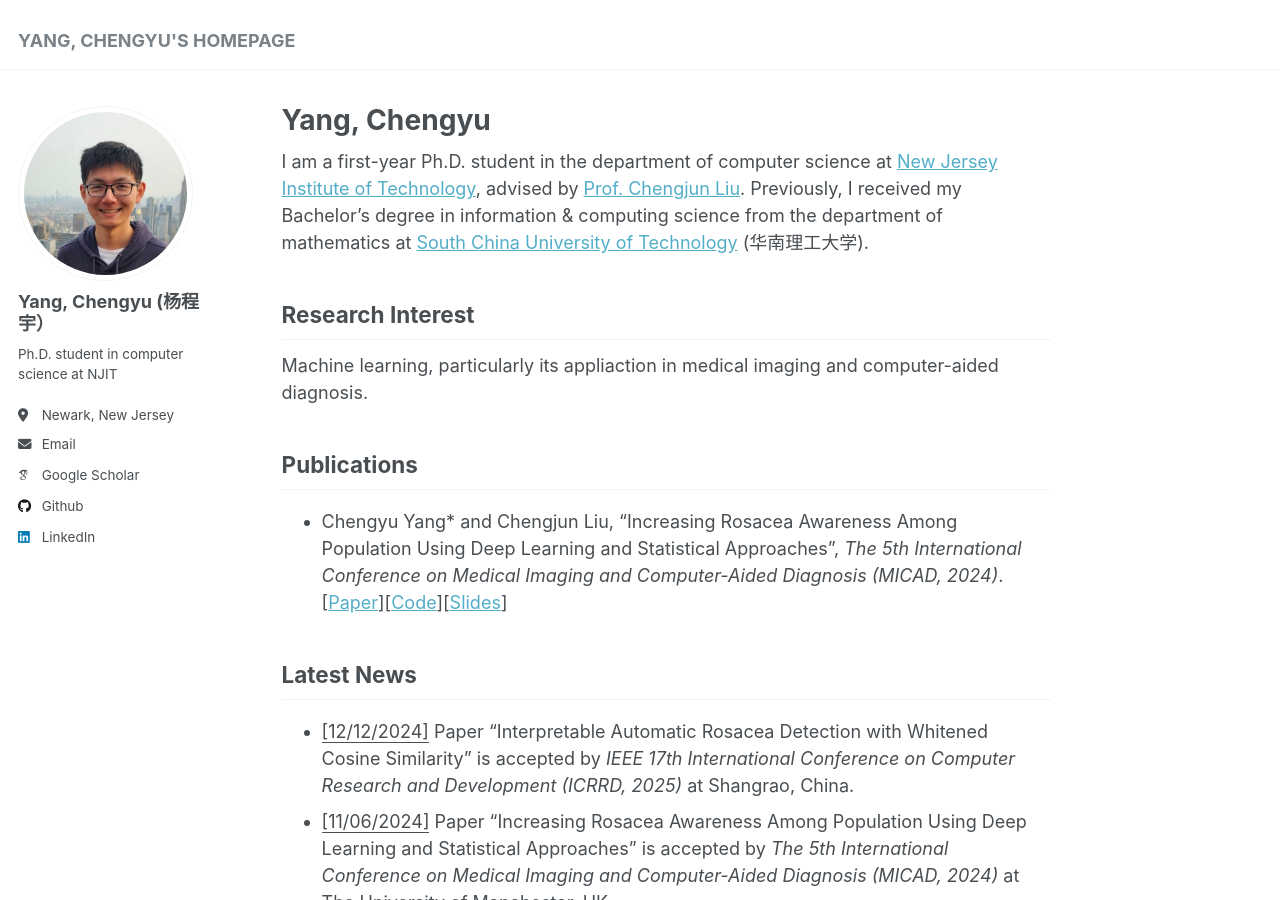
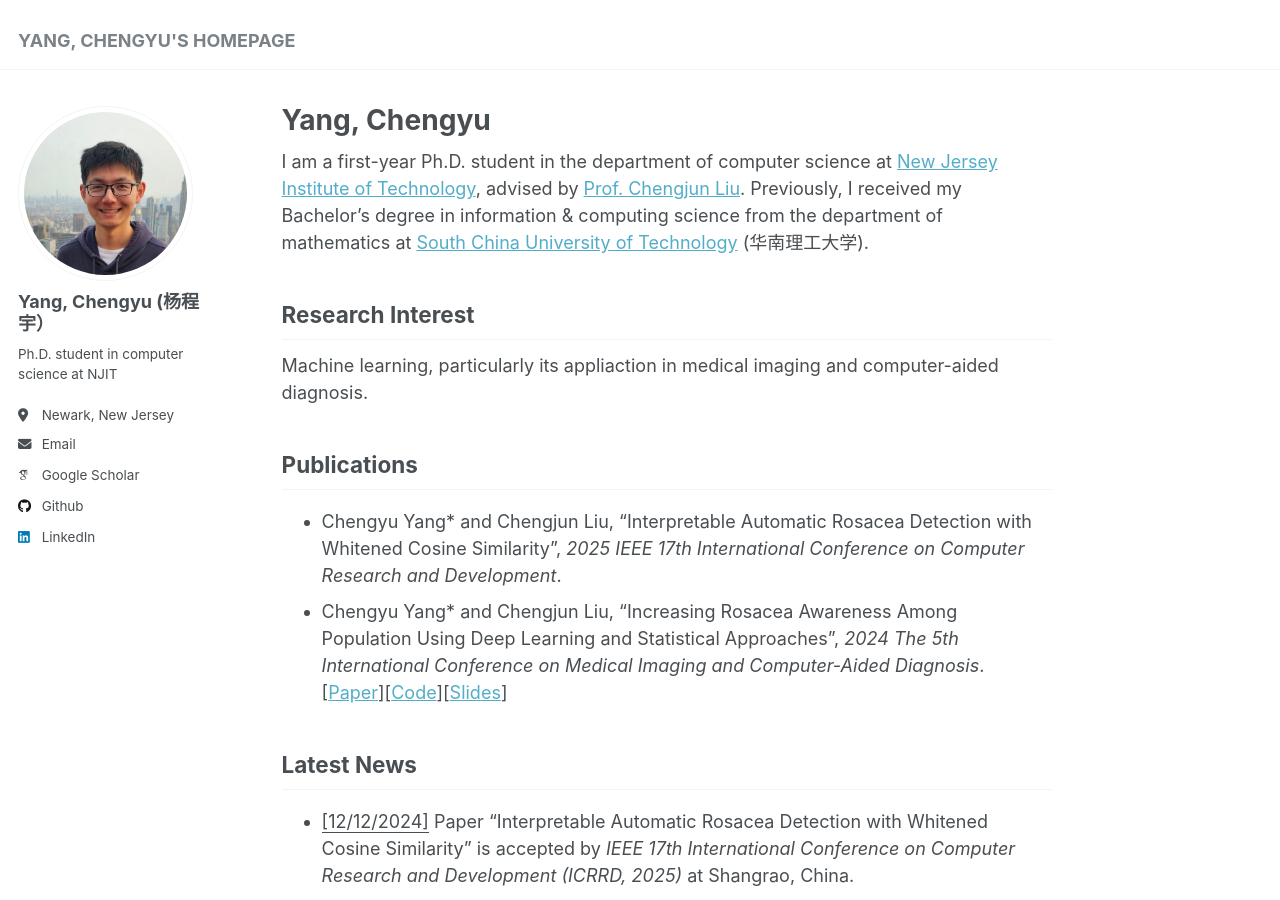
Before and after one commit to chengyuyang-njit/chengyuyang-njit.github.io, a Jekyll site: the page built from _pages/about.md, in a window 1280 px wide and 900 px high. Built offline with Jekyll 4.4.1, drawn with Linux system fonts in a browser that asks for light colours; some web fonts are replaced.

Commit message:
Update about.md

```diff
--- a/_pages/about.md
+++ b/_pages/about.md
@@ -15,7 +15,8 @@ Machine learning, particularly its appliaction in medical imaging and computer-a
 
 Publications
 ------
-- Chengyu Yang* and Chengjun Liu, "Increasing Rosacea Awareness Among Population Using Deep Learning and Statistical Approaches", <em>The 5th International Conference on Medical Imaging and Computer-Aided Diagnosis (MICAD, 2024)</em>.
+- Chengyu Yang* and Chengjun Liu, "Interpretable Automatic Rosacea Detection with Whitened Cosine Similarity", <em>2025 IEEE 17th International Conference on Computer Research and Development</em>.
+- Chengyu Yang* and Chengjun Liu, "Increasing Rosacea Awareness Among Population Using Deep Learning and Statistical Approaches", <em>2024 The 5th International Conference on Medical Imaging and Computer-Aided Diagnosis</em>.
 [[Paper](https://arxiv.org/abs/2411.07074)][[Code](https://github.com/chengyuyang-njit/rosacea_detection)][[Slides](http://chengyuyang-njit.github.io/files/micad-2024-slides.pdf)]
 
 Latest News
```
